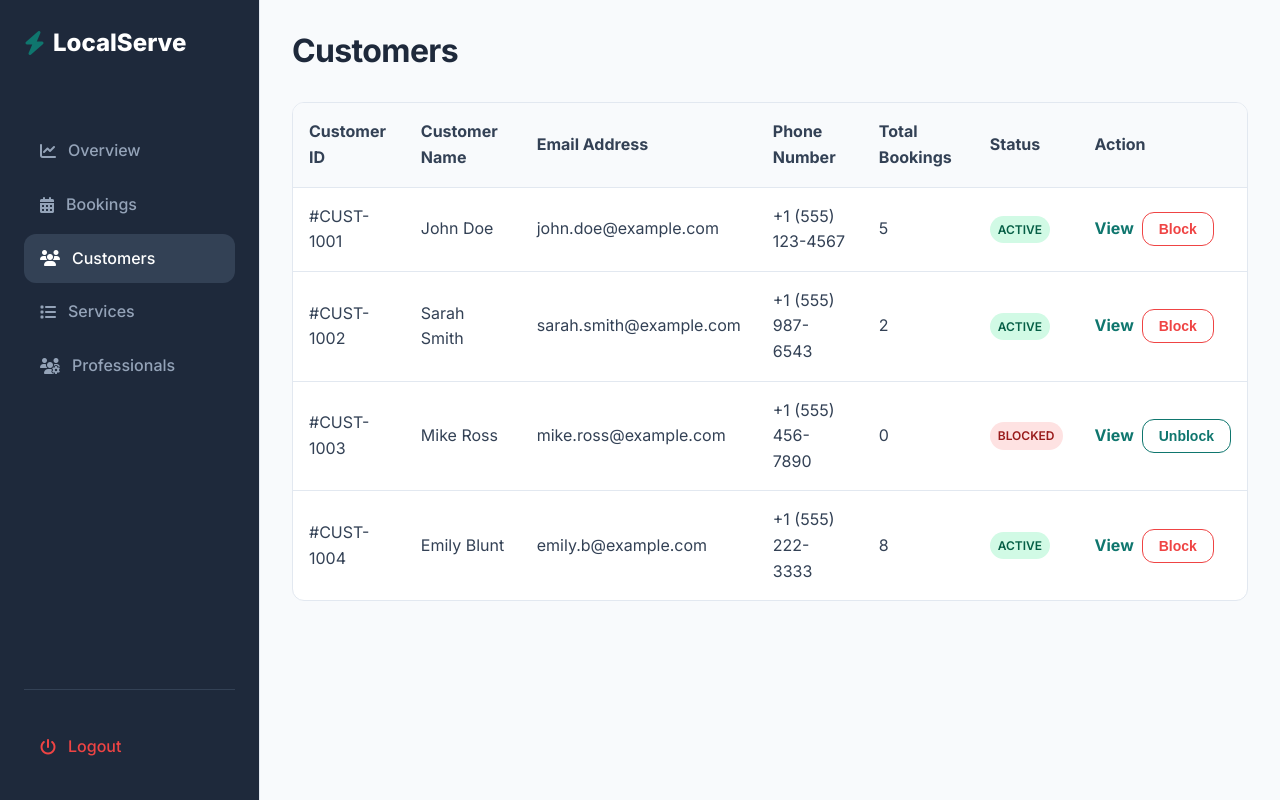
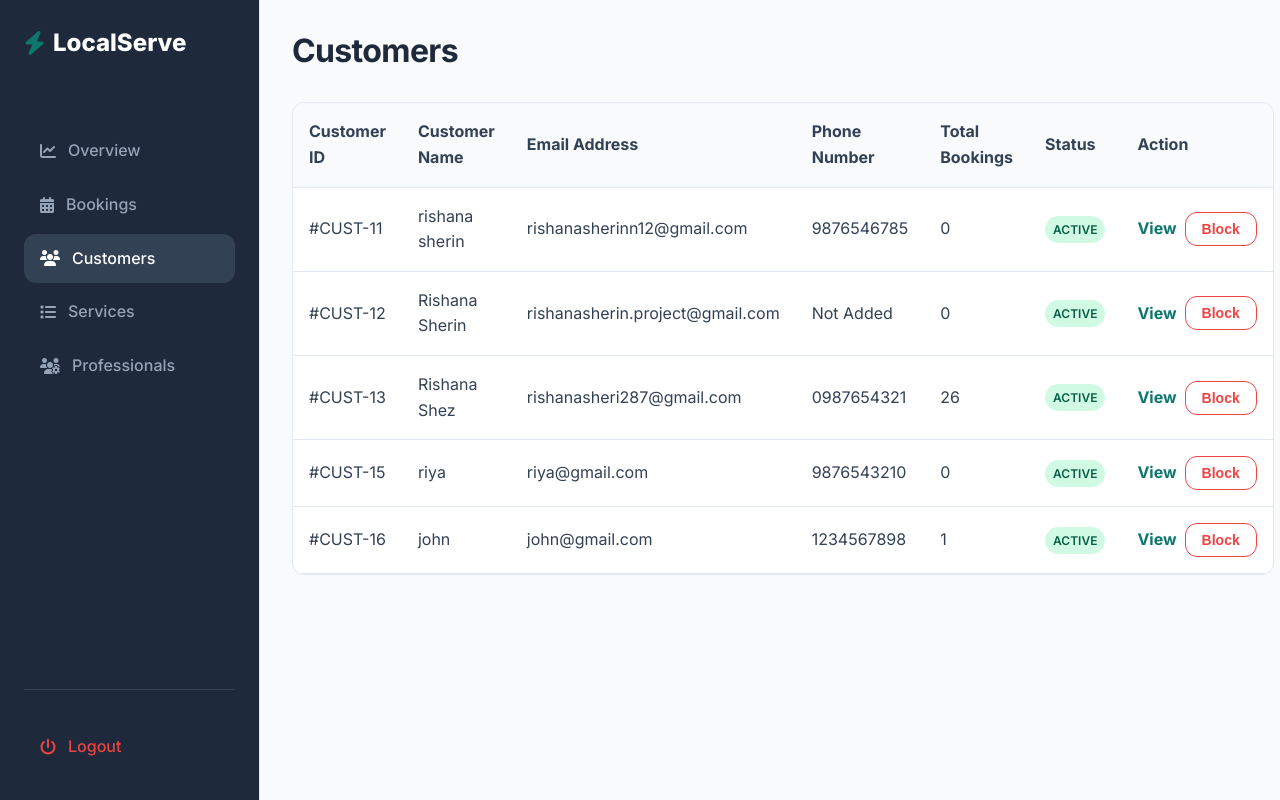
Before and after one commit to rishanasherinn12/local-service-booking, a Django app: page /customers/ in a window 1280 px wide. Run offline with Django 5.2, Linux system fonts and the light colour scheme; data comes from the database, SQL or seed files in the repository; both versions use the stored data as it was after the commit.

Commit message:
Listed Customers in Admin panel

```diff
--- a/aa_local/customers_mgmnt/views.py
+++ b/aa_local/customers_mgmnt/views.py
@@ -1,5 +1,13 @@
 from django.shortcuts import render
+from django.db.models import Count
+from django.contrib.auth.models import User
+from accounts.models import CustomerProfile
 
 # Create your views here.
 def admin_customers(request):
-    return render(request,'admin/customers_mgnt/admin_customers.html')
+    customers = User.objects.filter(is_staff=False, is_superuser=False).annotate(total_bookings = Count("bookings"))
+
+    for user in customers:
+        CustomerProfile.objects.get_or_create(user=user, defaults={"full_name":user.get_full_name() or user.username})
+
+    return render(request,'admin/customers_mgnt/admin_customers.html',{'customers':customers})
--- a/aa_local/services/views.py
+++ b/aa_local/services/views.py
@@ -19,7 +19,7 @@ def services(request):
 def service_detail(request,id):
     service = Service.objects.get(id=id)
     print(type(service.price))
-    tax = service.price * Decimal (0.18)
+    tax = service.price * Decimal ("0.18")
     total = service.price + tax
     return render(request,'customer/services/service_detail.html',{'service':service,'tax':tax,'total':total})
 
--- a/aa_local/templates/admin/customers_mgnt/admin_customers.html
+++ b/aa_local/templates/admin/customers_mgnt/admin_customers.html
@@ -123,17 +123,25 @@
                         </tr>
                     </thead>
                     <tbody>
+                        {% for cust in customers %}
                         <!-- Row 1 -->
-                        <tr style="border-bottom: 1px solid var(--color-border);" data-id="#CUST-1001"
-                            data-name="John Doe" data-email="john.doe@example.com" data-phone="+1 (555) 123-4567"
-                            data-bookings="5" data-status="Active">
-                            <td style="padding: 1rem;">#CUST-1001</td>
-                            <td style="padding: 1rem;">John Doe</td>
-                            <td style="padding: 1rem;">john.doe@example.com</td>
-                            <td style="padding: 1rem;">+1 (555) 123-4567</td>
-                            <td style="padding: 1rem;">5</td>
-                            <td style="padding: 1rem;"><span class="badge badge-success"
+                        <tr style="border-bottom: 1px solid var(--color-border);" data-id="#CUST-{{ cust.id }}"
+                            data-name="{{ cust.customer_profile.full_name|default:cust.username }}" data-email="{{ cust.email }}" data-phone="{{ cust.customer_profile.phone|default:'Not Added' }}"
+                            data-bookings="{{ cust.total_bookings }}" data-status="{% if cust.is_active %}Active{% else %}Blocked{% endif %}">
+                            <td style="padding: 1rem;">#CUST-{{ cust.id }}</td>
+                            <td style="padding: 1rem;">{{ cust.customer_profile.full_name|default:cust.username }}</td>
+                            <td style="padding: 1rem;">{{ cust.email }}</td>
+                            <td style="padding: 1rem;">{{ cust.customer_profile.phone|default:'Not Added' }}</td>
+                            <td style="padding: 1rem;">{{ cust.total_bookings }}</td>
+                            <td style="padding: 1rem;">
+                                {% if cust.is_active %}
+                                    <span class="badge badge-success"
                                     style="background-color: #d1fae5; color: #065f46; padding: 0.25rem 0.5rem; border-radius: 9999px; font-size: 0.75rem; font-weight: 600;">Active</span>
+                                {% else %}
+                                    <span class="badge badge-danger"
+                                    style="background-color: #fee2e2; color: #991b1b; padding: 0.25rem 0.5rem; border-radius: 9999px; font-size: 0.75rem; font-weight: 600;">Blocked</span>
+                                {% endif %}
+
                             </td>
                             <td style="padding: 1rem;">
                                 <div class="flex gap-sm items-center">
@@ -144,28 +152,9 @@
                                 </div>
                             </td>
                         </tr>
-                        <!-- Row 2 -->
-                        <tr style="border-bottom: 1px solid var(--color-border);" data-id="#CUST-1002"
-                            data-name="Sarah Smith" data-email="sarah.smith@example.com" data-phone="+1 (555) 987-6543"
-                            data-bookings="2" data-status="Active">
-                            <td style="padding: 1rem;">#CUST-1002</td>
-                            <td style="padding: 1rem;">Sarah Smith</td>
-                            <td style="padding: 1rem;">sarah.smith@example.com</td>
-                            <td style="padding: 1rem;">+1 (555) 987-6543</td>
-                            <td style="padding: 1rem;">2</td>
-                            <td style="padding: 1rem;"><span class="badge badge-success"
-                                    style="background-color: #d1fae5; color: #065f46; padding: 0.25rem 0.5rem; border-radius: 9999px; font-size: 0.75rem; font-weight: 600;">Active</span>
-                            </td>
-                            <td style="padding: 1rem;">
-                                <div class="flex gap-sm items-center">
-                                    <a href="#" class="text-primary font-bold"
-                                        onclick="openCustomerModal(this); return false;">View</a>
-                                    <button class="btn btn-outline btn-sm"
-                                        style="color: #EF4444; border-color: #EF4444;">Block</button>
-                                </div>
-                            </td>
-                        </tr>
-                        <!-- Row 3 -->
+                        {% endfor %}
+
+                        {% comment %} <!-- Row 3 -->
                         <tr style="border-bottom: 1px solid var(--color-border);" data-id="#CUST-1003"
                             data-name="Mike Ross" data-email="mike.ross@example.com" data-phone="+1 (555) 456-7890"
                             data-bookings="0" data-status="Blocked">
@@ -184,32 +173,12 @@
                                     <button class="btn btn-outline btn-sm">Unblock</button>
                                 </div>
                             </td>
-                        </tr>
-                        <!-- Row 4 -->
-                        <tr data-id="#CUST-1004" data-name="Emily Blunt" data-email="emily.b@example.com"
-                            data-phone="+1 (555) 222-3333" data-bookings="8" data-status="Active">
-                            <td style="padding: 1rem;">#CUST-1004</td>
-                            <td style="padding: 1rem;">Emily Blunt</td>
-                            <td style="padding: 1rem;">emily.b@example.com</td>
-                            <td style="padding: 1rem;">+1 (555) 222-3333</td>
-                            <td style="padding: 1rem;">8</td>
-                            <td style="padding: 1rem;"><span class="badge badge-success"
-                                    style="background-color: #d1fae5; color: #065f46; padding: 0.25rem 0.5rem; border-radius: 9999px; font-size: 0.75rem; font-weight: 600;">Active</span>
-                            </td>
-                            <td style="padding: 1rem;">
-                                <div class="flex gap-sm items-center">
-                                    <a href="#" class="text-primary font-bold"
-                                        onclick="openCustomerModal(this); return false;">View</a>
-                                    <button class="btn btn-outline btn-sm"
-                                        style="color: #EF4444; border-color: #EF4444;">Block</button>
-                                </div>
-                            </td>
-                        </tr>
+                        </tr> {% endcomment %}
+
                     </tbody>
                 </table>
             </div>
 
-            {% endblock %}
 
     <!-- Customer Details Modal -->
     <div class="modal-overlay" id="customerModal">
@@ -252,6 +221,7 @@
             </div>
         </div>
     </div>
+    {% endblock %}
 
 
     {% comment %} {% block extra_js %}
```
Also changed, not shown: aa_local/accounts/views.py (+11 -2 lines), aa_local/bookings/admin.py (+6 -1 lines), aa_local/bookings/models.py (+17 -0 lines), aa_local/bookings/views.py (+16 -4 lines), aa_local/templates/customer/bookings/booking_step2.html (+29 -20 lines), aa_local/bookings/migrations/0002_paymet.py (added), aa_local/bookings/migrations/0003_rename_paymet_payment.py (added), aa_local/db.sqlite3, aa_local/media/workers/appliance_tech_SBvujOZ.avif (added).
